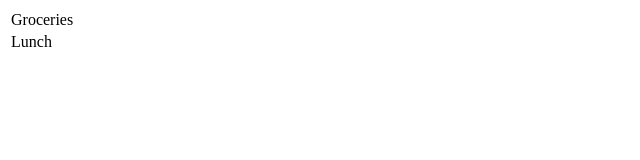
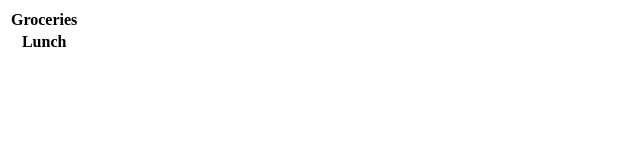
Before and after one commit to apekb03/cs230, a plain HTML site: page tables.html in a window 1280 px wide. Shown: the full height of the page, 0-640 px from the left. Drawn offline with Linux system fonts and the light colour scheme.

Commit message:
head table

```diff
--- a/tables.html
+++ b/tables.html
@@ -3,10 +3,10 @@
     <body>
         <table>
         <tr>
-            <td colspan='3'>Groceries</td>
+            <th colspan='3'>Groceries</th>
         </tr>
         <tr>
-            <td rowspan='3'>Lunch</td>
+            <th rowspan='3'>Lunch</th>
         </tr>
         </table>
     </body>
```
